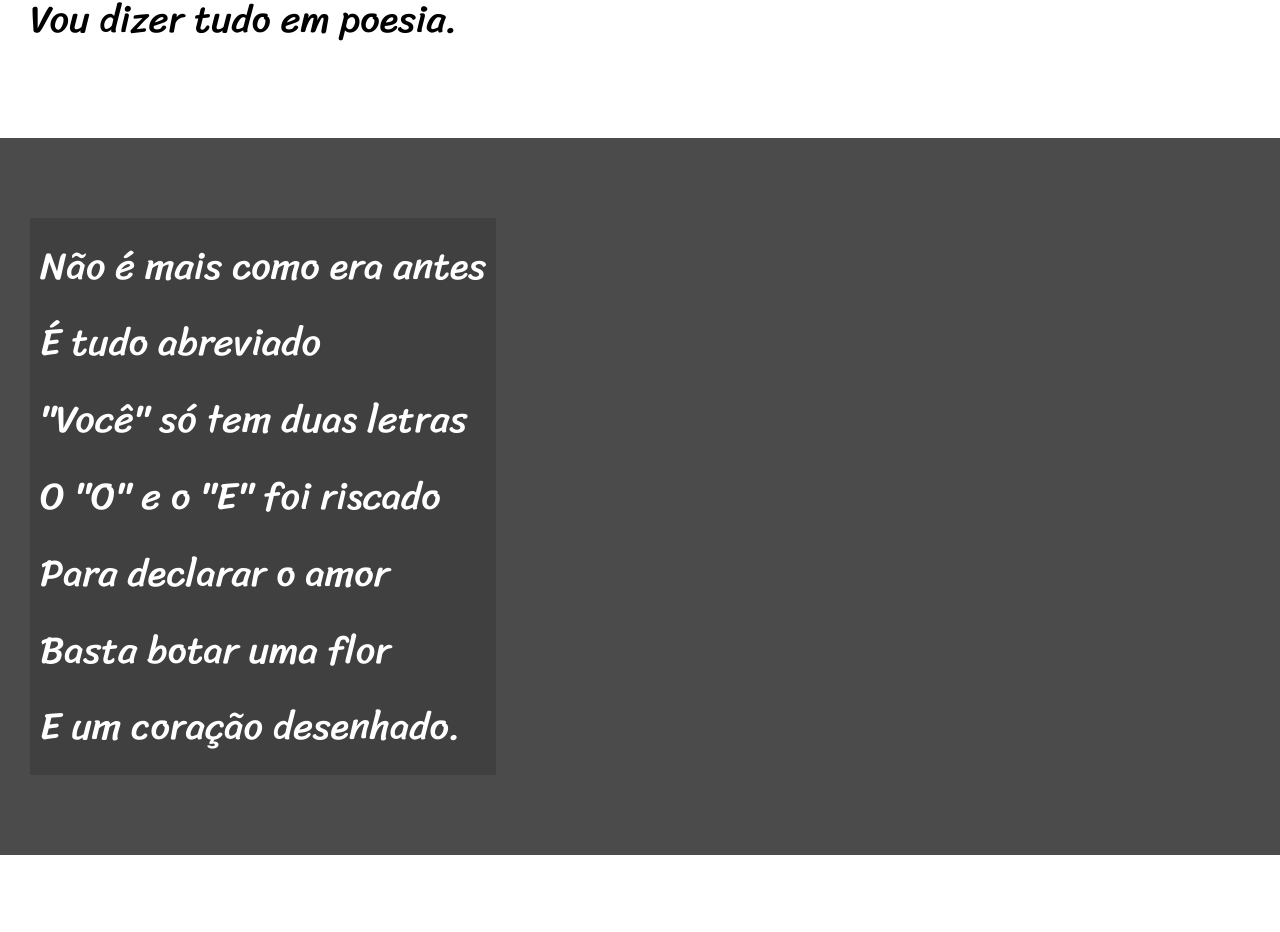
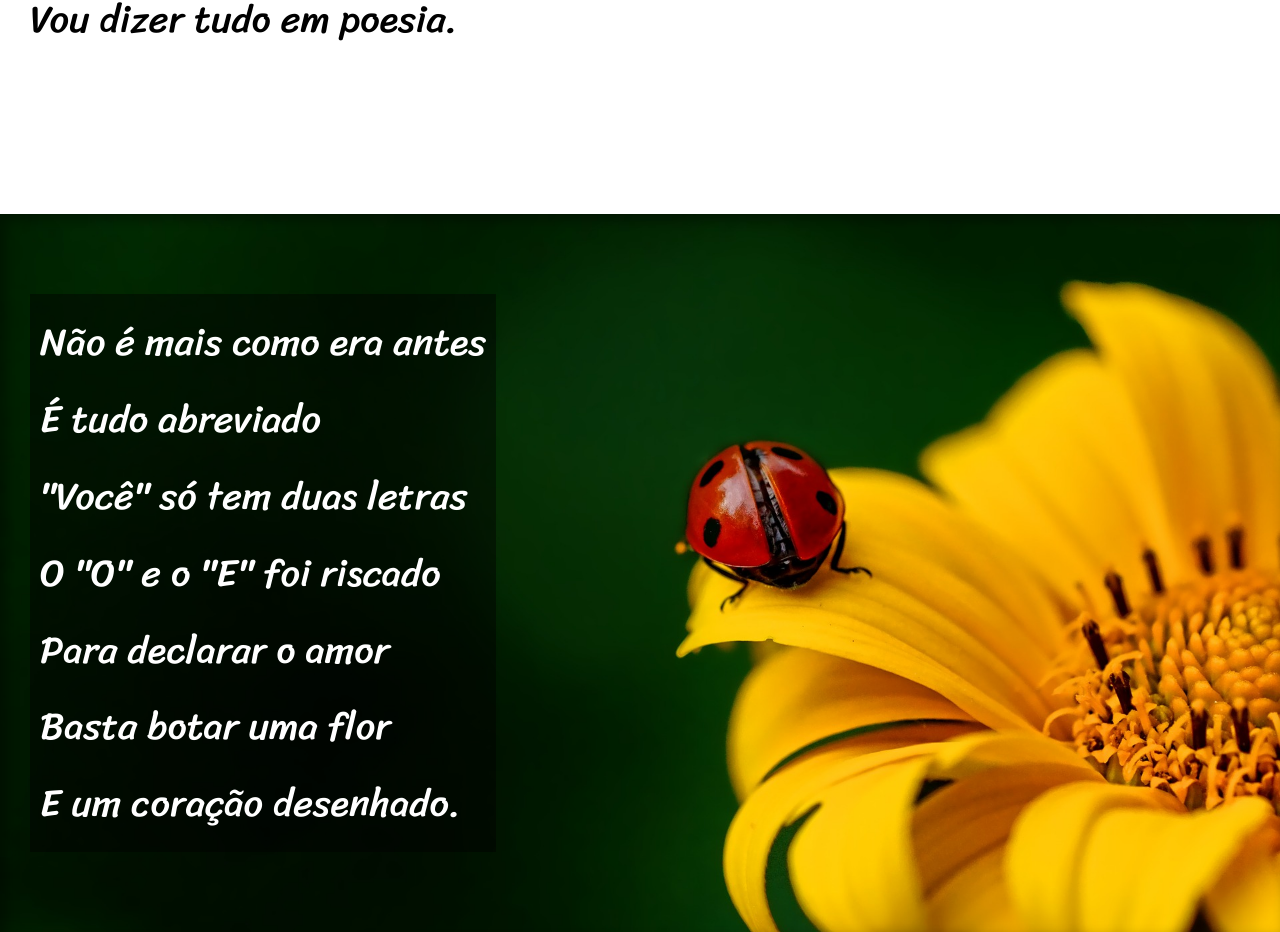
Before and after one commit to ClegersonVilaca/html-css, a plain HTML site: page exercicios/desafio 012/index.html in a window 1280 px wide. Shown: the part 820-1752 px from the top of the page. Drawn offline with Linux system fonts and the light colour scheme.

Commit message:
atualização 2.0

```diff
--- a/exercicios/desafio 012/estilo/style.css
+++ b/exercicios/desafio 012/estilo/style.css
@@ -59,20 +59,37 @@ section {
     font-size: 3vw;
 }
 
+section > p {
+    padding-bottom: 2em;
+}
+
 section.normal {
 background-color: white;
 color: black;
 }
 
 section.imagem {
-    background-color: rgba(0, 0, 0, 0.555);
+    background-color: rgba(0, 0, 0, 0.452);
     color: white;
+    box-shadow: inset 6px 6px 13px 0px rgba(0, 0, 0, 0.356);
+    background-attachment: fixed;
 }
 
 section.imagem > p {
     display: inline-block;
     padding: 10px;
-    background-color: rgba(0, 0, 0, 0.151);
+    background-color: rgba(0, 0, 0, 0.452);
+}
+
+section#img01 {
+background-image: url(../imagens/background001.jpg);
+background-position: right center;
+background-size: cover;
+}
+
+section#img02 {
+background-image: url(../imagens/background002.jpg);
+background-size: cover;
 }
 
 footer {
--- a/exercicios/desafio 012/index.html
+++ b/exercicios/desafio 012/index.html
@@ -24,7 +24,7 @@
         </p>
     </section>
 
-    <section class="imagem">
+    <section class="imagem" id="img01">
         <p>
             Não é mais como era antes <br>
             É tudo abreviado <br>
@@ -43,6 +43,8 @@
                 Ponto final nem se usa <br>
                 Ou vai até no começo <br>
                 Agora é .com <br>
+            </p>
+            <p>
                 Se o saite é muito bom <br>
                 Ele vale um alto preço. <br>
                 Pra piorar a liguagem <br>
@@ -55,7 +57,7 @@
             </p>
     </section>
 
-    <section class="imagem">
+    <section class="imagem" id="img02">
         <p>
             Tenho saudade das cartas <br>
             Escritas com a própria mão <br>
@@ -76,6 +78,8 @@
                 Abriu outro aplicativo <br>
                 O mundo ficou cativo <br>
                 Da tecnologia do agora. <br>
+            </p>
+            <p>
                 Felizmente, pra orar <br>
                 Não precisa de internet <br>
                 Deus escuta todo mundo <br>
```
Lines whose indentation alone changed are shown as unchanged.
